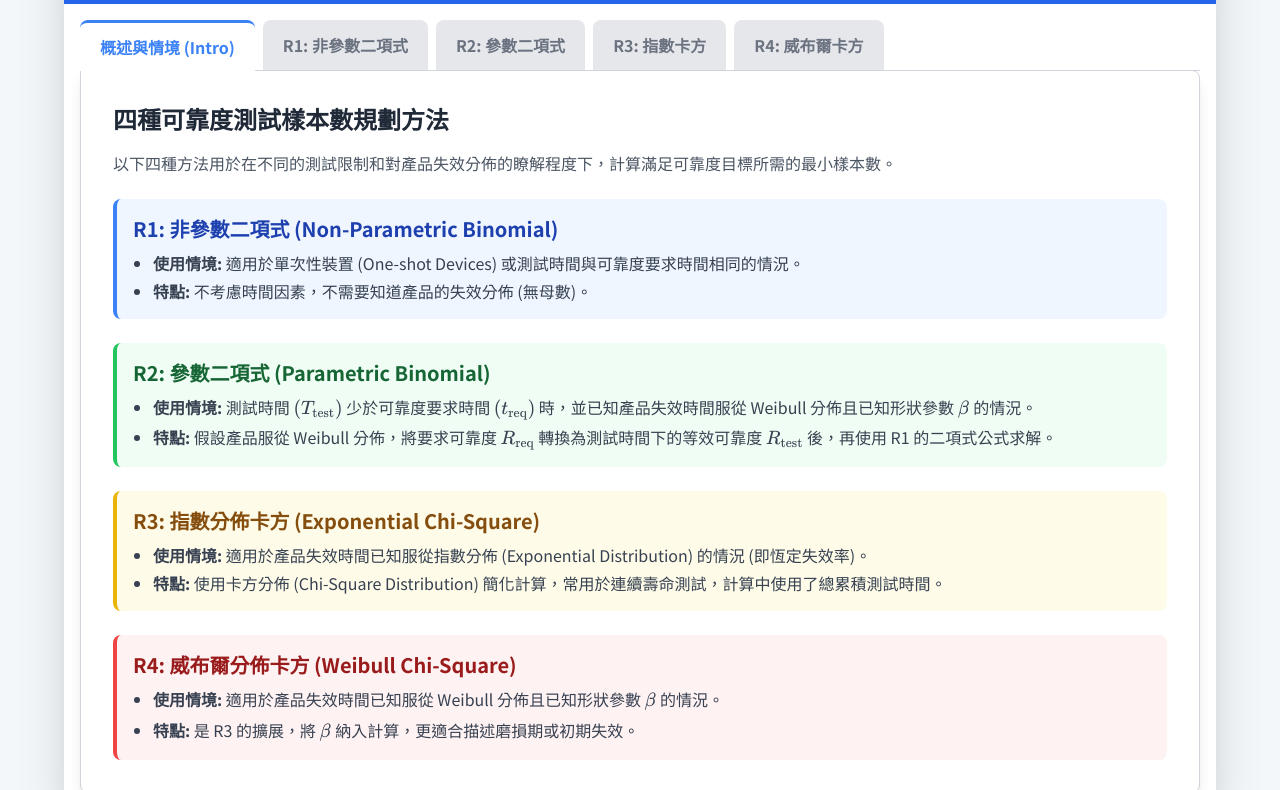
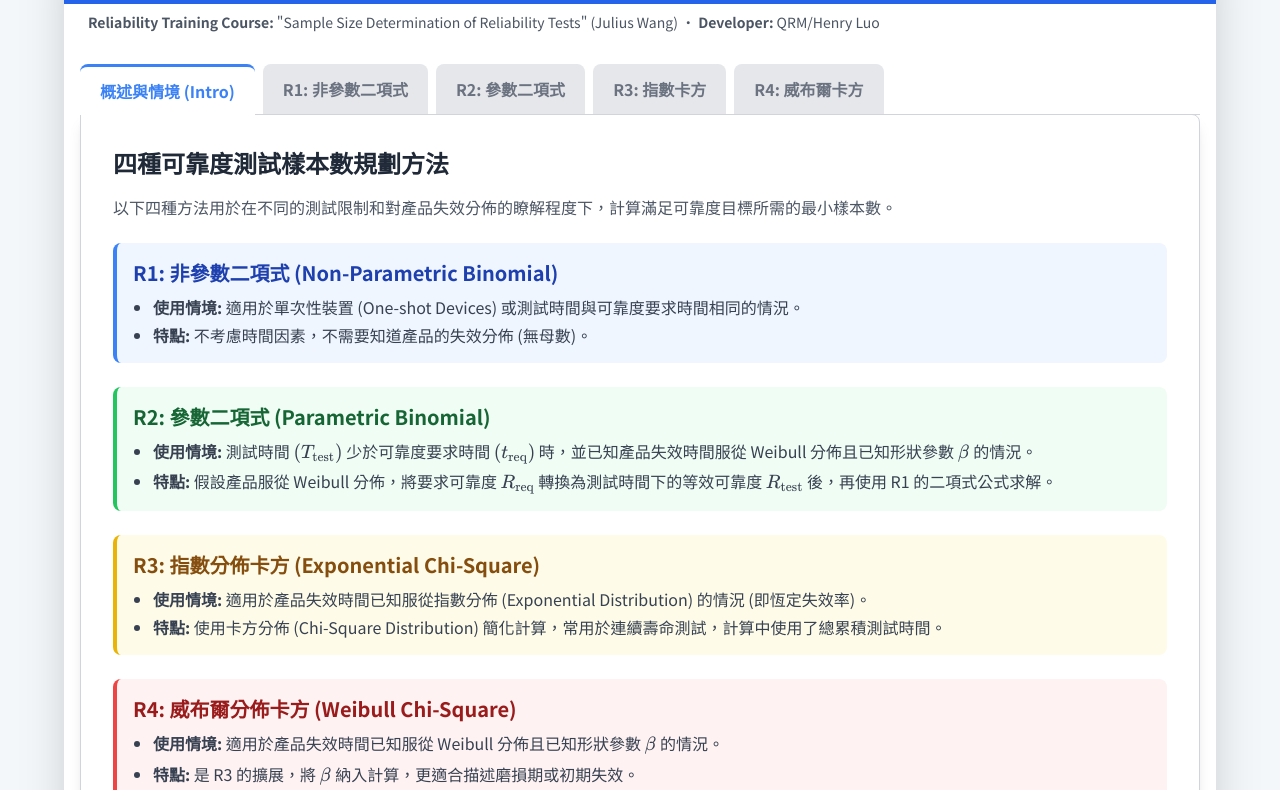
Before and after one commit to inhightw/calculator, a plain HTML site: page index.html in a window 1280 px wide. Shown: the part 112-902 px from the top of the page. Drawn offline with nearby package versions, Linux system fonts and the light colour scheme.

Commit message:
Update index.html

```diff
--- a/index.html
+++ b/index.html
@@ -89,6 +89,10 @@
         <h1 class="text-3xl font-bold text-center p-6 bg-blue-600 text-white rounded-t-xl">
             可靠度測試樣本數規劃工具 (RDT Sample Size)
         </h1>
+
+    <p class="text-sm text-gray-600 pt-2 pb-4 pl-6">
+        <strong>Reliability Training Course:</strong> "Sample Size Determination of Reliability Tests" (Julius Wang) &bull; <strong>Developer:</strong> QRM/Henry Luo
+    </p>
 
         <div class="p-4">
             <div class="flex flex-wrap border-b border-gray-300 -mb-px relative" id="tab-buttons">
```
